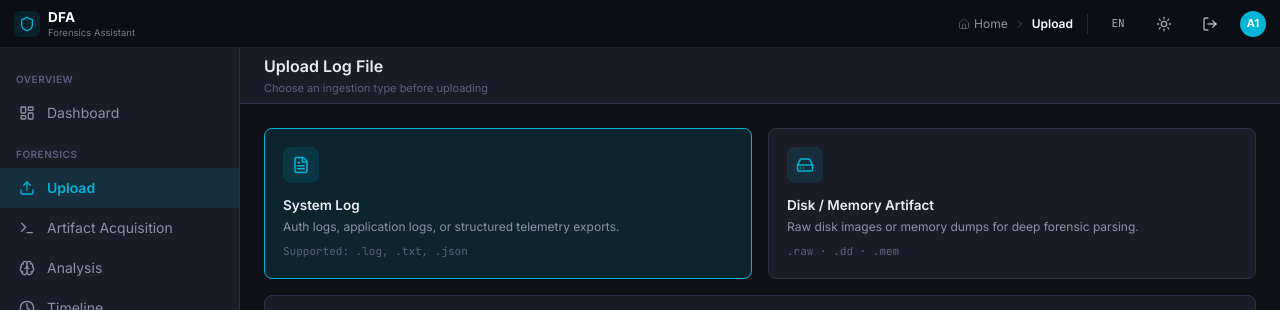
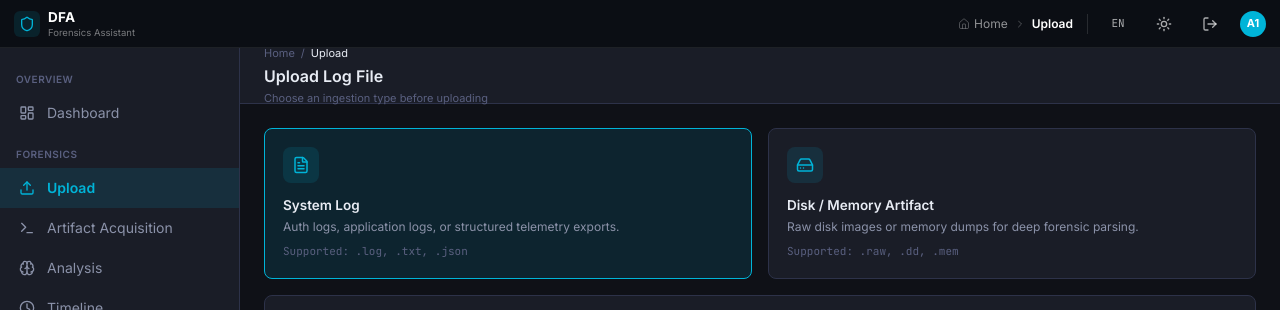
Before and after one commit to bieee123/AI-Forensics-Assistant, a Next.js app in the folder frontend/: page /upload in a window 1280 px wide. Shown: the top 310 px of the page. Built offline with nearby package versions, Linux system fonts and the light colour scheme; no server answers.

Commit message:
feat: clickable breadcrumb nav in PageHeader for all pages, fix supported text

```diff
--- a/frontend/src/app/acquisition/page.tsx
+++ b/frontend/src/app/acquisition/page.tsx
@@ -86,7 +86,9 @@ export default function AcquisitionPage() {
 
   return (
     <AppShell>
-      <PageHeader title={tr.acquisition.title} subtitle={tr.acquisition.subtitle} />
+      <PageHeader         title={tr.acquisition.title}
+        subtitle={tr.acquisition.subtitle}
+        crumbs={[{ label: "Home", href: "/" }, { label: "Acquisition" }]} />
       <div className="p-6">
         <div className="grid gap-4" style={{ gridTemplateColumns: "5fr 2fr" }}>
           {/* LEFT COLUMN */}
--- a/frontend/src/app/analysis/page.tsx
+++ b/frontend/src/app/analysis/page.tsx
@@ -210,6 +210,11 @@ function AnalysisPageContent() {
     <AppShell>
       <PageHeader
         title={tr.analysis.title}
+        crumbs={
+          uploadId
+            ? [{ label: "Home", href: "/" }, { label: "Analysis", href: "/analysis" }, { label: `Upload #${uploadId}` }]
+            : [{ label: "Home", href: "/" }, { label: "Analysis" }]
+        }
         actions={
           result ? (
             <>
--- a/frontend/src/app/dashboard/page.tsx
+++ b/frontend/src/app/dashboard/page.tsx
@@ -112,6 +112,7 @@ export default function DashboardPage() {
       <PageHeader
         title={tr.dashboard.title}
         subtitle={tr.dashboard.subtitle}
+        crumbs={[{ label: "Home" }]}
         actions={
           <button
             onClick={fetchData}
--- a/frontend/src/app/history/page.tsx
+++ b/frontend/src/app/history/page.tsx
@@ -49,7 +49,7 @@ export default function HistoryPage() {
 
   return (
     <AppShell>
-      <PageHeader title={tr.history.title} />
+      <PageHeader title={tr.history.title} crumbs={[{ label: "Home", href: "/" }, { label: "History" }]} />
       <div className="p-6">
         {/* Search */}
         <div className="relative max-w-[320px] mb-4">
--- a/frontend/src/app/report/page.tsx
+++ b/frontend/src/app/report/page.tsx
@@ -261,7 +261,7 @@ export default function ReportPage() {
 
   return (
     <AppShell>
-      <PageHeader title={tr.report.title} />
+      <PageHeader title={tr.report.title} crumbs={[{ label: "Home", href: "/" }, { label: "Report" }]} />
       <div className="flex h-[calc(100vh-56px)]">
 
         {/* LEFT: Configuration panel */}
--- a/frontend/src/app/settings/page.tsx
+++ b/frontend/src/app/settings/page.tsx
@@ -39,7 +39,7 @@ export default function SettingsPage() {
 
   return (
     <AppShell>
-      <PageHeader title={tr.settings.title} />
+      <PageHeader title={tr.settings.title} crumbs={[{ label: "Home", href: "/" }, { label: "Settings" }]} />
       <div className="p-6 flex flex-col gap-4 max-w-[640px]">
         {/* Appearance */}
         <div className="bg-bg-elevated border border-border-subtle rounded-lg p-5">
--- a/frontend/src/app/timeline/page.tsx
+++ b/frontend/src/app/timeline/page.tsx
@@ -69,7 +69,7 @@ function TimelinePageContent() {
   if (!activeUploadId) {
     return (
       <AppShell>
-        <PageHeader title={tr.timeline.title} subtitle={tr.timeline.subtitle} />
+        <PageHeader title={tr.timeline.title} subtitle={tr.timeline.subtitle} crumbs={[{ label: "Home", href: "/" }, { label: "Timeline" }]} />
         <div className="p-6">
           <div className="bg-bg-elevated border border-border-subtle rounded-lg overflow-hidden">
             {uploadsLoading ? (
@@ -127,6 +127,11 @@ function TimelinePageContent() {
       <PageHeader
         title={tr.timeline.title}
         subtitle={selectedUpload ? `Upload #${activeUploadId} · ${selectedUpload.filename}` : tr.timeline.subtitle}
+        crumbs={
+          selectedUpload
+            ? [{ label: "Home", href: "/" }, { label: "Timeline", href: "/timeline" }, { label: `Upload #${activeUploadId}` }]
+            : [{ label: "Home", href: "/" }, { label: "Timeline" }]
+        }
       />
       <div className="p-6">
         {/* Filters */}
--- a/frontend/src/app/upload/page.tsx
+++ b/frontend/src/app/upload/page.tsx
@@ -128,7 +128,7 @@ export default function UploadPage() {
 
   return (
     <AppShell>
-      <PageHeader title={tr.upload.title} subtitle={tr.upload.subtitle} />
+      <PageHeader title={tr.upload.title} subtitle={tr.upload.subtitle} crumbs={[{ label: "Home", href: "/" }, { label: "Upload" }]} />
       <div className="p-6">
         {/* Upload type selector cards */}
         <div className="grid gap-4 mb-4" style={{ gridTemplateColumns: "1fr 1fr" }}>
@@ -143,7 +143,7 @@ export default function UploadPage() {
             </div>
             <div className="font-semibold text-[13.5px] mb-1">{tr.upload.systemLog}</div>
             <div className="text-xs text-text-secondary mb-2">{tr.upload.systemLogDesc}</div>
-            <div className="text-[11px] font-mono text-text-muted">{uploadType === "system" ? tr.upload.supported : ".log · .txt · .json"}</div>
+            <div className="text-[11px] font-mono text-text-muted">{tr.upload.supported}</div>
           </div>
           <div
             onClick={() => setUploadType("disk")}
@@ -156,7 +156,7 @@ export default function UploadPage() {
             </div>
             <div className="font-semibold text-[13.5px] mb-1">{tr.upload.diskArtifact}</div>
             <div className="text-xs text-text-secondary mb-2">{tr.upload.diskArtifactDesc}</div>
-            <div className="text-[11px] font-mono text-text-muted">{uploadType === "disk" ? tr.upload.supportedDisk : ".raw · .dd · .mem"}</div>
+            <div className="text-[11px] font-mono text-text-muted">{tr.upload.supportedDisk}</div>
           </div>
         </div>
 
--- a/frontend/src/components/layout/PageHeader.tsx
+++ b/frontend/src/components/layout/PageHeader.tsx
@@ -1,13 +1,37 @@
+import Link from "next/link";
+
+interface Crumb {
+  label: string;
+  href?: string;
+}
+
 interface Props {
   title: string;
   subtitle?: string;
+  crumbs?: Crumb[];
   actions?: React.ReactNode;
 }
 
-export default function PageHeader({ title, subtitle, actions }: Props) {
+export default function PageHeader({ title, subtitle, crumbs, actions }: Props) {
   return (
     <div className="flex items-center justify-between px-6 h-14 border-b border-border-subtle bg-bg-elevated sticky top-0 z-5">
       <div>
+        {crumbs && crumbs.length > 0 && (
+          <nav className="flex items-center gap-1.5 text-[11px] text-text-muted mb-0.5">
+            {crumbs.map((crumb, i) => (
+              <span key={i} className="flex items-center gap-1.5">
+                {i > 0 && <span>/</span>}
+                {crumb.href ? (
+                  <Link href={crumb.href} className="hover:text-text-primary transition-colors no-underline">
+                    {crumb.label}
+                  </Link>
+                ) : (
+                  <span className="text-text-primary">{crumb.label}</span>
+                )}
+              </span>
+            ))}
+          </nav>
+        )}
         <h1 className="text-base font-semibold text-text-primary m-0">{title}</h1>
         {subtitle && <p className="text-[11px] text-text-muted mt-0.5">{subtitle}</p>}
       </div>
```
